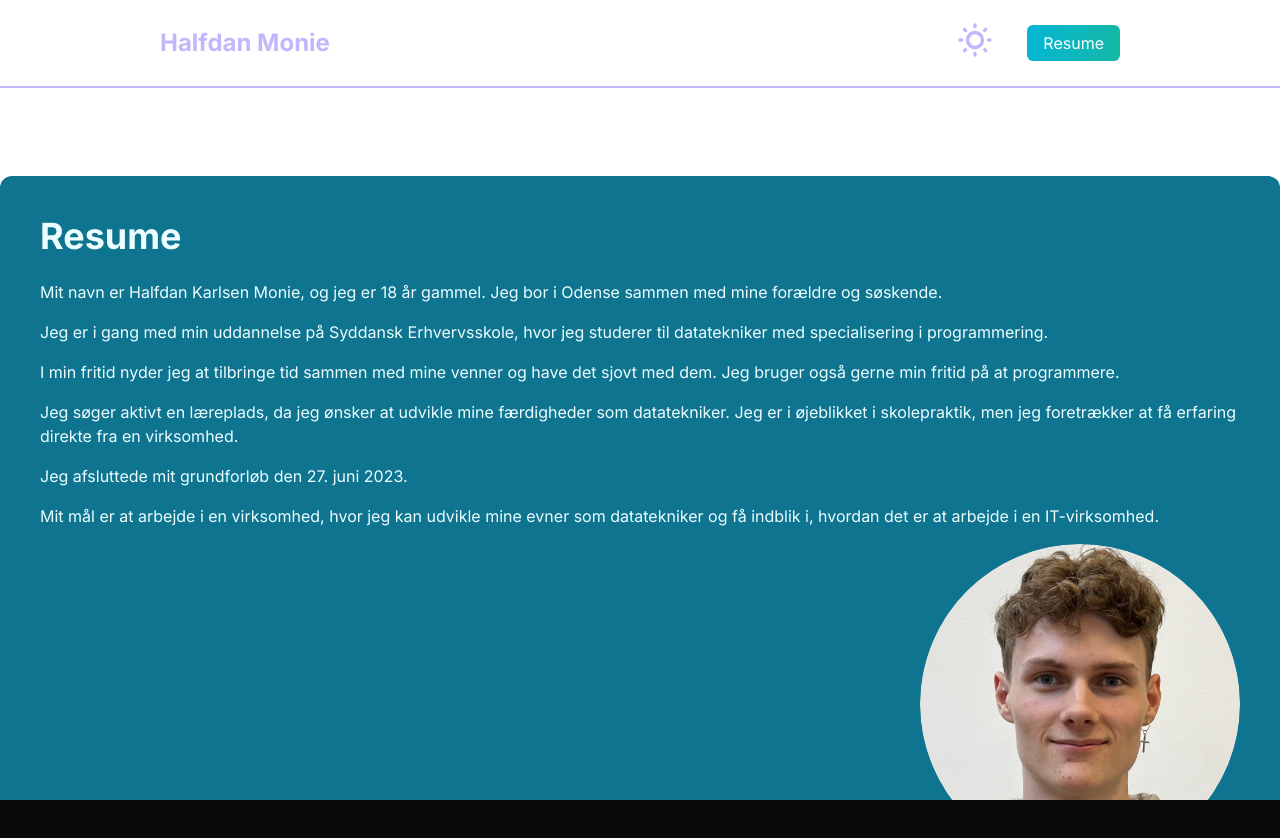
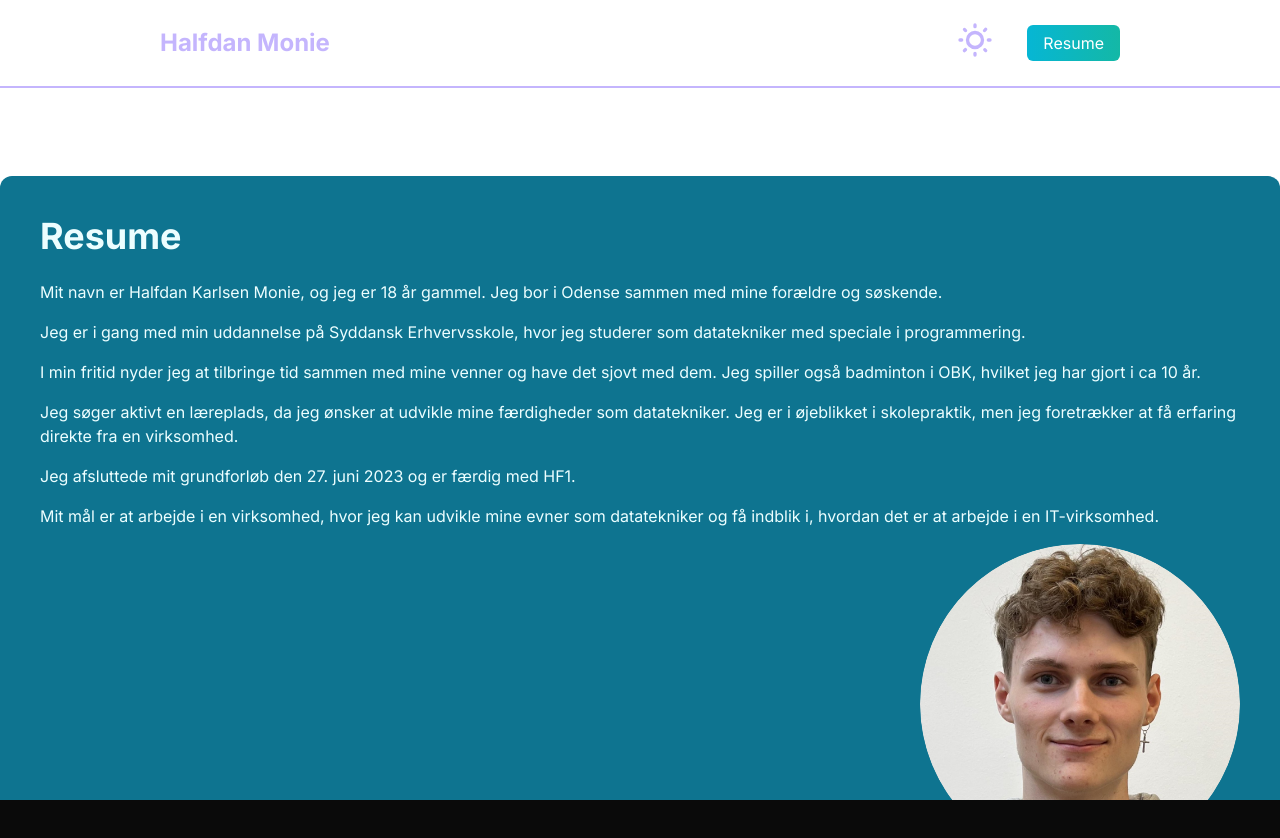
Before and after one commit to half0150/Portfolio, a Next.js app: page /resume in a window 1280 px wide. Shown: the top 838 px of the page. Built offline with nearby package versions, Linux system fonts and the light colour scheme.

Commit message:
Updated Resume page

```diff
--- a/src/app/resume/page.jsx
+++ b/src/app/resume/page.jsx
@@ -12,13 +12,12 @@ export default function index() {
               </p>
               <p className="mb-4">
                 Jeg er i gang med min uddannelse på Syddansk Erhvervsskole, hvor
-                jeg studerer til datatekniker med specialisering i
-                programmering.
+                jeg studerer som datatekniker med speciale i programmering.
               </p>
               <p className="mb-4">
                 I min fritid nyder jeg at tilbringe tid sammen med mine venner
-                og have det sjovt med dem. Jeg bruger også gerne min fritid på
-                at programmere.
+                og have det sjovt med dem. Jeg spiller også badminton i OBK,
+                hvilket jeg har gjort i ca 10 år.
               </p>
               <p className="mb-4">
                 Jeg søger aktivt en læreplads, da jeg ønsker at udvikle mine
@@ -27,7 +26,8 @@ export default function index() {
                 virksomhed.
               </p>
               <p className="mb-4">
-                Jeg afsluttede mit grundforløb den 27. juni 2023.
+                Jeg afsluttede mit grundforløb den 27. juni 2023 og er færdig
+                med HF1.
               </p>
               <p className="mb-4">
                 Mit mål er at arbejde i en virksomhed, hvor jeg kan udvikle mine
```
